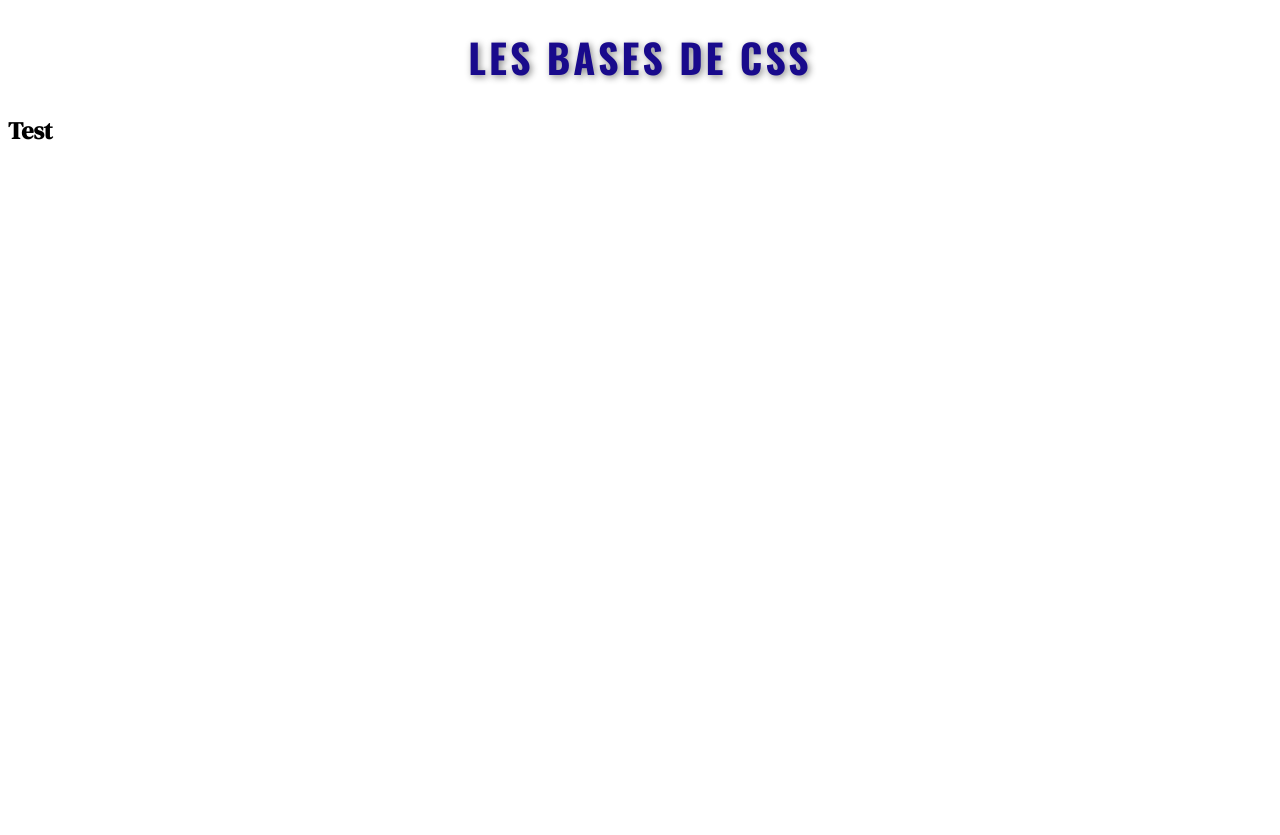
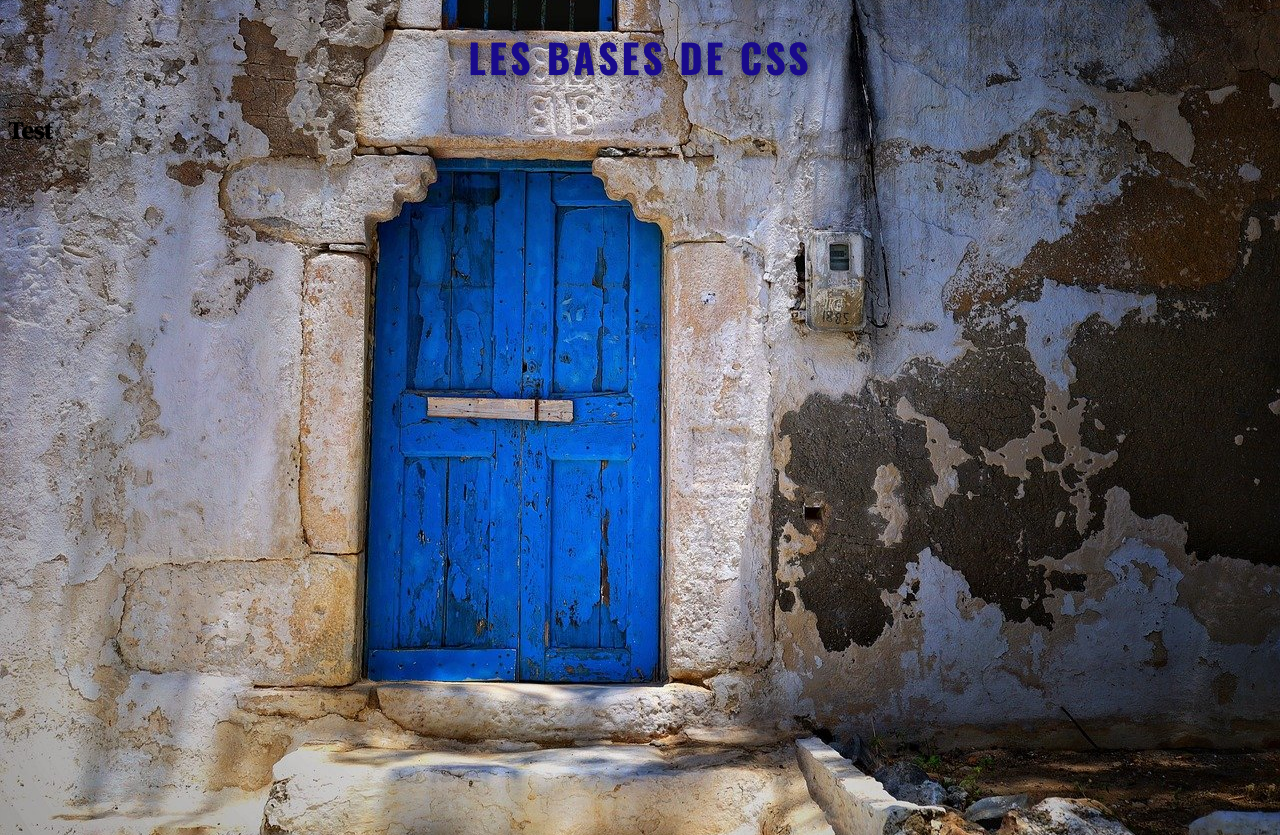
Before and after one commit to breizh44/Tuto_CSS, a plain HTML site: page index.html in a window 1280 px wide. Before the commit the page ends 800 px from the top, so only its background shows below. Drawn offline with nearby package versions, Linux system fonts and the light colour scheme.

Commit message:
Ajout d'une image de background sur la page

```diff
--- a/style.css
+++ b/style.css
@@ -13,6 +13,8 @@ body {
 
 body {
     font-family: "DMSerif", Verdana;
+    background: url(./assets/img/bg.jpg) center/cover;
+    min-height: 100vh; /* 100% viewport height => l'image doit faire minimum 100% de la taille de l'ecran de l'utilisateur */
 }
 
 h1 {
```
Also changed, not shown: assets/img/bg.jpg (added).
